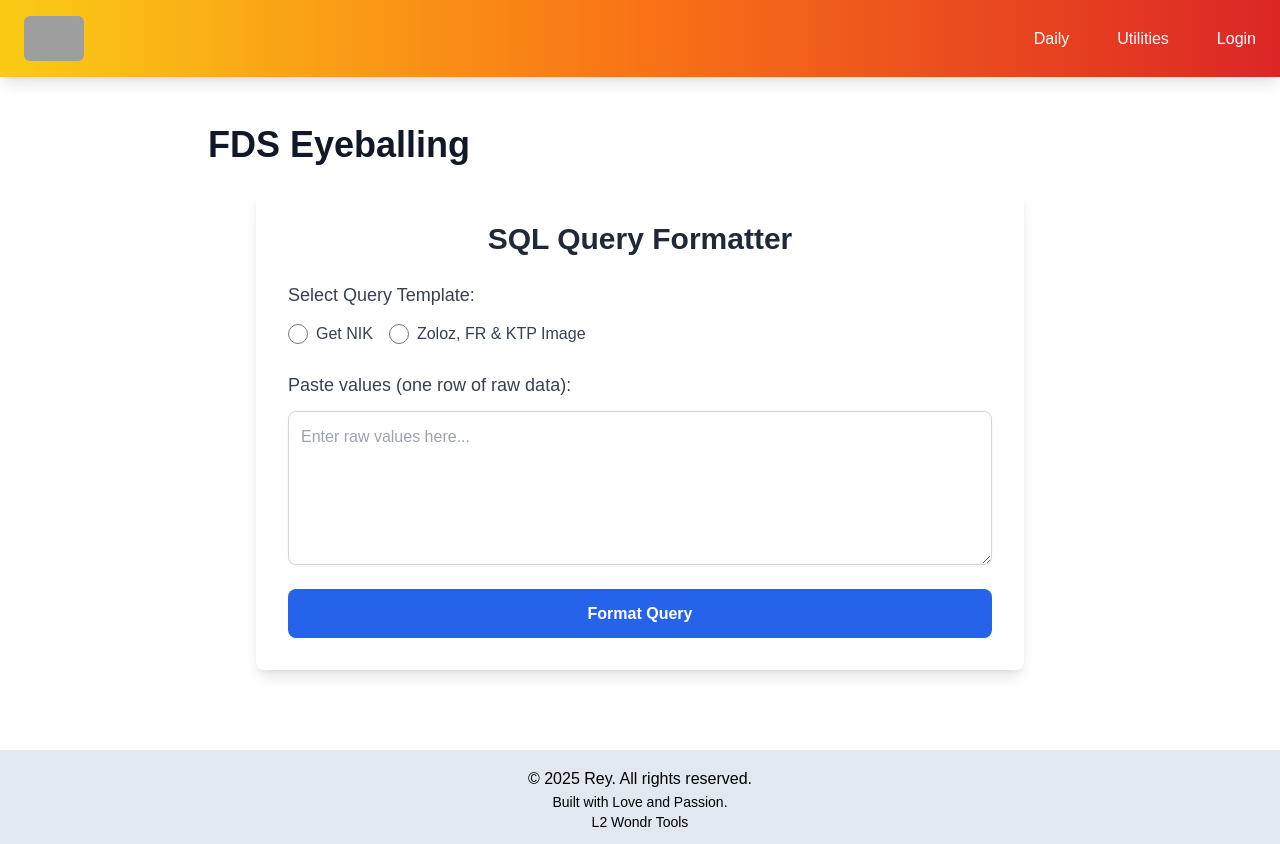
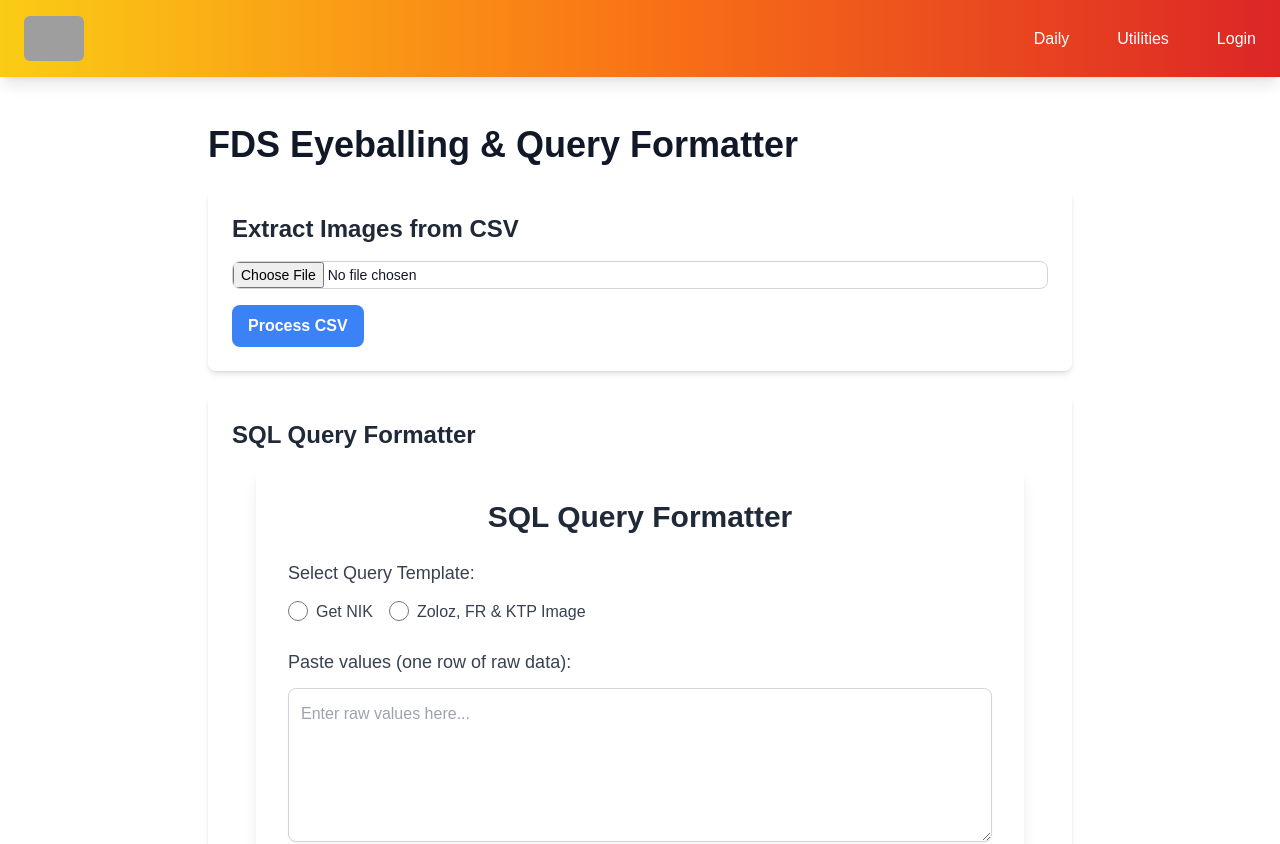
Before and after one commit to rey4799/TechOps-Tools-Hub, a Next.js app: page /daily/fds-eyeballing in a window 1280 px wide. Shown: the top 844 px of the page. Built offline with nearby package versions, Linux system fonts and the light colour scheme; grey boxes are pictures that could not be loaded.

Commit message:
handle fds-eyeballing

```diff
--- a/package.json
+++ b/package.json
@@ -14,6 +14,7 @@
     "file-saver": "^2.0.5",
     "formidable": "^3.5.2",
     "fs": "^0.0.1-security",
+    "jszip": "^3.10.1",
     "multer": "^1.4.5-lts.1",
     "next": "^15.1.4",
     "papaparse": "^5.5.1",
--- /dev/null
+++ b/src/app/api/extract-images/route.js
@@ -0,0 +1,74 @@
+import { NextResponse } from "next/server";
+import JSZip from "jszip";
+import Papa from "papaparse";
+
+// Function to validate base64 string (accept only valid base64 characters)
+function isValidBase64(str) {
+  try {
+    const cleanedStr = str.replace(/[^A-Za-z0-9+/=]/g, ""); // Remove invalid characters
+    return cleanedStr.length % 4 === 0 && /^[A-Za-z0-9+/=]+$/.test(cleanedStr);
+  } catch (error) {
+    return false;
+  }
+}
+
+export async function POST(req) {
+  try {
+    const { csvData } = await req.json();
+    const zip = new JSZip();
+    const folderKTP = zip.folder("KTP");
+    const folderFR = zip.folder("FR");
+
+    // Parse CSV using papaparse with appropriate options
+    const parsedData = Papa.parse(csvData, {
+      header: true,
+      skipEmptyLines: true,
+      delimiter: ",",     // CSV delimiter
+      quoteChar: '"',     // To handle quoted fields
+      escapeChar: '"',    // To handle escape characters within fields
+    });
+
+    const rows = parsedData.data;
+    let validRowCount = 0;
+
+    rows.forEach((row, index) => {
+      const ktpImage = row["KTP_IMAGE"]?.trim();
+      const frImage = row["ZOLOZ_IMAGE"]?.trim();
+      const nik = row["NIK"]?.trim();
+
+      console.log(`Row ${index + 1}: NIK=${nik}, KTP=${ktpImage}, ZOLOZ=${frImage}`);
+
+      // Process KTP Image
+      if (ktpImage && isValidBase64(ktpImage)) {
+        const cleanedKtpImage = ktpImage.replace(/[^A-Za-z0-9+/=]/g, ""); // Clean up invalid characters
+        const ktpFilePath = `${nik}_KTP.jpg`;
+        folderKTP.file(ktpFilePath, cleanedKtpImage, { base64: true });
+      } else {
+        console.log(`Invalid KTP base64 for NIK=${nik}`);
+      }
+
+      // Process FR Image
+      if (frImage && isValidBase64(frImage)) {
+        const cleanedFrImage = frImage.replace(/[^A-Za-z0-9+/=]/g, ""); // Clean up invalid characters
+        const frFilePath = `${nik}_FR.jpg`;
+        folderFR.file(frFilePath, cleanedFrImage, { base64: true });
+      } else {
+        console.log(`Invalid ZOLOZ base64 for NIK=${nik}`);
+      }
+
+      validRowCount++;
+    });
+
+    // Generate the zip and return it as a blob
+    const content = await zip.generateAsync({ type: "nodebuffer" });
+    return new NextResponse(content, {
+      headers: {
+        "Content-Type": "application/zip",
+        "Content-Disposition": 'attachment; filename="images.zip"',
+      },
+    });
+  } catch (err) {
+    console.error("Error processing CSV:", err);
+    return new NextResponse(JSON.stringify({ error: err.message }), { status: 500 });
+  }
+}
--- a/src/app/daily/fds-eyeballing/page.js
+++ b/src/app/daily/fds-eyeballing/page.js
@@ -1,21 +1,76 @@
-// app/daily/fds-eyeballing/page.js
-
+"use client";
+import { useState } from "react";
+import { saveAs } from "file-saver";
 import QueryFormatter from "@/components/QueryFormatter";
 
-export const metadata = {
-  title: 'FDS Eyeballing',
-  description: 'Page for FDS Eyeballing and SQL Query Formatter',
-};
+export default function FdsEyeballingPage() {
+  const [csvFile, setCsvFile] = useState(null);
+  const [message, setMessage] = useState("");
 
-export default function FdsEyeballingPage() {
+  const handleFileUpload = (e) => {
+    setCsvFile(e.target.files[0]);
+  };
+
+  const processCSV = async () => {
+    if (!csvFile) {
+      setMessage("Please select a CSV file first.");
+      return;
+    }
+
+    const reader = new FileReader();
+    reader.onload = async (event) => {
+      const csvData = event.target.result;
+
+      try {
+        const response = await fetch("/api/extract-images", {
+          method: "POST",
+          headers: { "Content-Type": "application/json" },
+          body: JSON.stringify({ csvData }),
+        });
+
+        if (response.ok) {
+          const zipBlob = await response.blob();
+          saveAs(zipBlob, "images.zip");
+          setMessage("Images successfully extracted and zipped.");
+        } else {
+          const errorData = await response.json();
+          setMessage("Error: " + errorData.error);
+        }
+      } catch (error) {
+        setMessage("An error occurred: " + error.message);
+      }
+    };
+
+    reader.readAsText(csvFile);
+  };
+
   return (
     <div className="max-w-4xl mx-auto px-4 py-6">
-      <h1 className="text-4xl font-bold text-gray-900 mb-6">FDS Eyeballing</h1>
+      <h1 className="text-4xl font-bold text-gray-900 mb-6">FDS Eyeballing & Query Formatter</h1>
 
-      {/* Other existing content on this page */}
+      {/* CSV Upload Section */}
+      <div className="bg-white shadow-md rounded-lg p-6 mb-6">
+        <h2 className="text-2xl font-semibold text-gray-800 mb-4">Extract Images from CSV</h2>
+        <input
+          type="file"
+          accept=".csv"
+          onChange={handleFileUpload}
+          className="mb-4 block w-full text-sm text-gray-900 border border-gray-300 rounded-lg cursor-pointer focus:outline-none focus:ring focus:border-blue-300"
+        />
+        <button
+          onClick={processCSV}
+          className="bg-blue-500 hover:bg-blue-600 text-white font-bold py-2 px-4 rounded-lg"
+        >
+          Process CSV
+        </button>
+        {message && <p className="text-red-500 mt-4">{message}</p>}
+      </div>
 
-      {/* Integrate QueryFormatter component */}
-      <QueryFormatter />
+      {/* Query Formatter Section */}
+      <div className="bg-white shadow-md rounded-lg p-6">
+        <h2 className="text-2xl font-semibold text-gray-800 mb-4">SQL Query Formatter</h2>
+        <QueryFormatter />
+      </div>
     </div>
   );
 }
```
Also changed, not shown: 1 other file (tests, documents, lock files or other folders).
